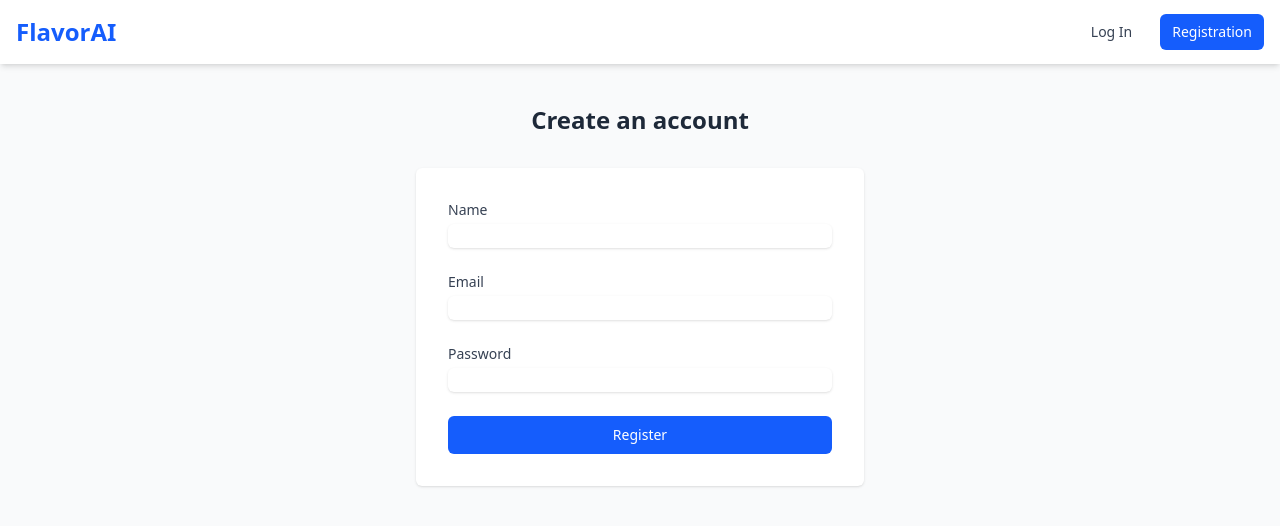
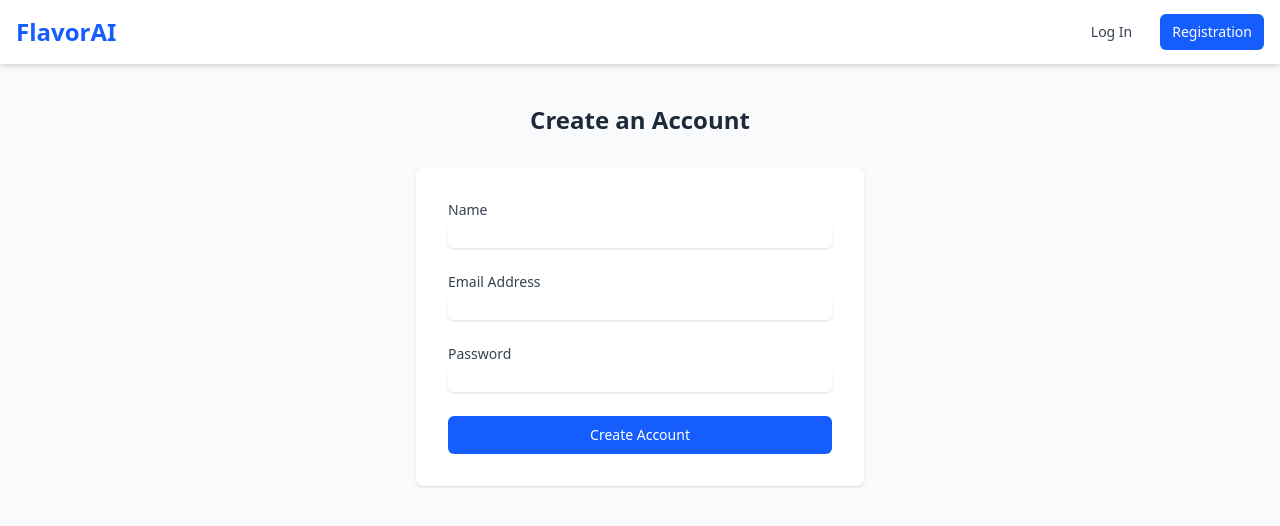
Before and after one commit to IlyaOriekhov/personalRecipeFront, a React (Vite) app: page /register in a window 1280 px wide. Shown: the top 526 px of the page. Built offline with nearby package versions, Linux system fonts and the light colour scheme.

Commit message:
axios, register

```diff
--- a/package.json
+++ b/package.json
@@ -14,6 +14,7 @@
     "axios": "^1.10.0",
     "react": "^19.1.0",
     "react-dom": "^19.1.0",
+    "react-hot-toast": "^2.5.2",
     "react-router-dom": "^7.7.0",
     "tailwindcss": "^4.1.11"
   },
--- a/src/App.tsx
+++ b/src/App.tsx
@@ -6,9 +6,12 @@ import HomePage from "./pages/HomePage";
 import LoginPage from "./pages/LoginPage";
 import RegisterPage from "./pages/RegisterPage";
 
+import { Toaster } from "react-hot-toast";
+
 function App() {
   return (
     <div className="bg-gray-50 min-h-screen">
+      <Toaster position="top-center" />
       <Navbar />
       <main className="py-10">
         <Routes>
--- a/src/pages/RegisterPage.tsx
+++ b/src/pages/RegisterPage.tsx
@@ -1,19 +1,42 @@
+// src/pages/RegisterPage.tsx
 import { useState } from "react";
+import { useNavigate } from "react-router-dom";
+import api from "../services/api";
+import { isAxiosError } from "axios";
+import toast from "react-hot-toast";
 
 const RegisterPage = () => {
   const [name, setName] = useState("");
   const [email, setEmail] = useState("");
   const [password, setPassword] = useState("");
+  const navigate = useNavigate();
 
-  const handleSubmit = (e: React.FormEvent) => {
+  const handleSubmit = async (e: React.FormEvent) => {
     e.preventDefault();
-    console.log({ name, email, password });
+
+    try {
+      await api.post("/auth/register", {
+        name,
+        email,
+        password,
+      });
+
+      toast.success("Account created successfully! You can now log in.");
+      navigate("/login");
+    } catch (err) {
+      if (isAxiosError(err) && err.response) {
+        toast.error(err.response.data.message || "Validation error.");
+      } else {
+        toast.error("An unknown error occurred. Please try again.");
+      }
+      console.error(err);
+    }
   };
 
   return (
     <div className="mx-auto max-w-md">
       <h2 className="text-center text-2xl font-bold text-gray-800">
-        Create an account
+        Create an Account
       </h2>
       <form
         onSubmit={handleSubmit}
@@ -40,7 +63,7 @@ const RegisterPage = () => {
             htmlFor="email"
             className="block text-sm font-medium text-gray-700"
           >
-            Email
+            Email Address
           </label>
           <input
             id="email"
@@ -71,7 +94,7 @@ const RegisterPage = () => {
           type="submit"
           className="w-full justify-center rounded-md border border-transparent bg-blue-600 py-2 px-4 text-sm font-medium text-white hover:bg-blue-700 focus:outline-none focus:ring-2 focus:ring-blue-500 focus:ring-offset-2"
         >
-          Register
+          Create Account
         </button>
       </form>
     </div>
--- a/src/services/api.ts
+++ b/src/services/api.ts
@@ -0,0 +1,7 @@
+import axios from "axios";
+
+const api = axios.create({
+  baseURL: "http://localhost:3000/api",
+});
+
+export default api;
```
Also changed, not shown: 1 other file (tests, documents, lock files or other folders).
